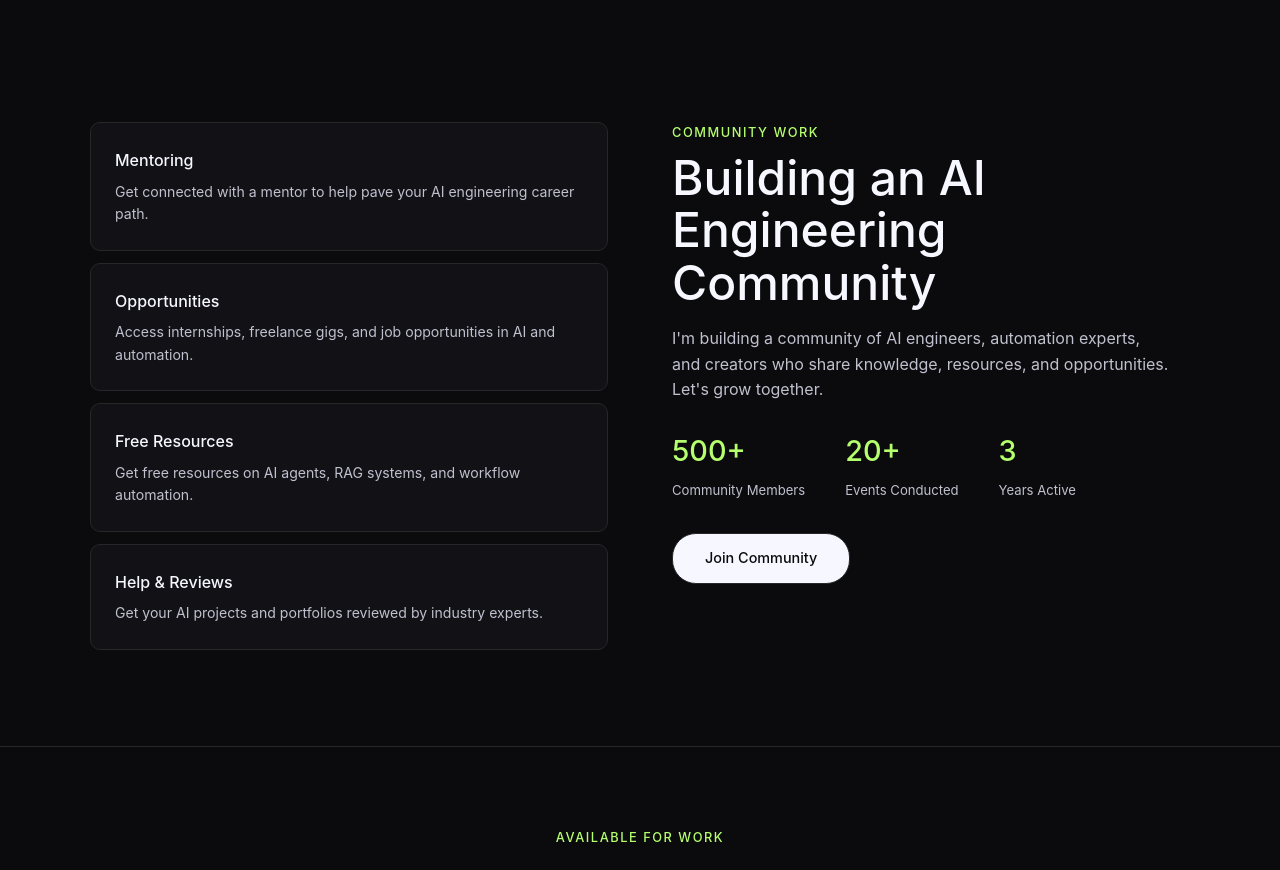
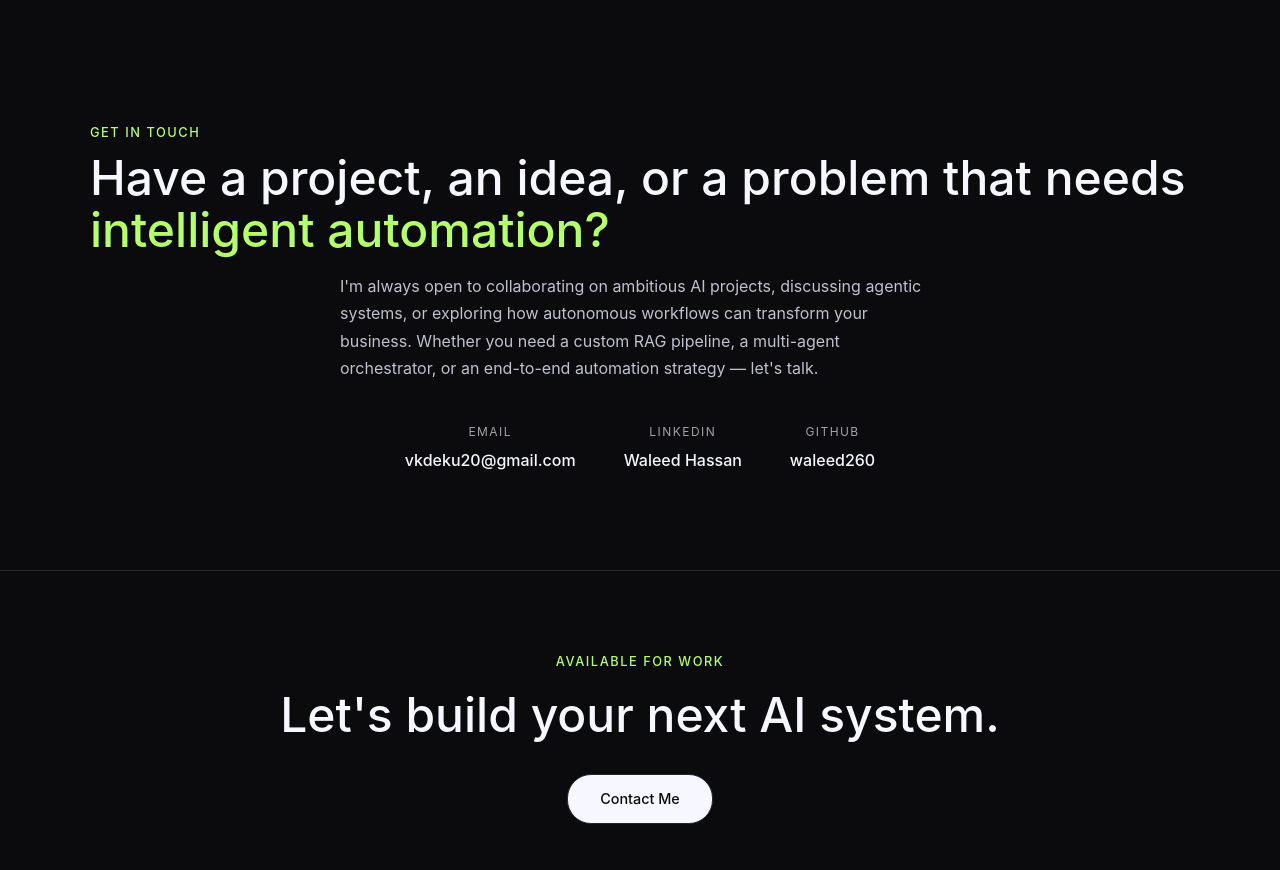
Before and after one commit to waleed260/waleed-portfolio, a React (Vite) app: page / in a window 1280 px wide. Shown: the part 1900-2770 px from the top of the page. Built offline with nearby package versions, Linux system fonts and the light colour scheme.

Commit message:
Replace community section with bold contact section + contact details

```diff
--- a/src/App.css
+++ b/src/App.css
@@ -268,6 +268,30 @@ h2 {
 .step-card p { font-size: 0.88rem; color: var(--muted); line-height: 1.6; }
 
 @media (max-width: 768px) { .process-grid { grid-template-columns: 1fr; } }
+.text-highlight { color: var(--highlight); }
+.contact-desc {
+  font-size: 1rem; color: var(--muted);
+  line-height: 1.7; max-width: 600px;
+  margin: 0 auto 2.5rem;
+}
+.contact-details {
+  display: flex; justify-content: center;
+  gap: 3rem; flex-wrap: wrap;
+}
+.contact-item { text-align: center; }
+.contact-label {
+  display: block;
+  font-size: 0.75rem; text-transform: uppercase;
+  letter-spacing: 0.12em; color: var(--muted-2);
+  margin-bottom: 0.3rem;
+}
+.contact-value {
+  font-size: 1rem; font-weight: 500;
+  color: var(--text);
+  transition: color 0.2s;
+}
+.contact-value:hover { color: var(--highlight); }
+@media (max-width: 768px) { .contact-heading { font-size: 1.6rem; } }
 
 /* ─── Community (Two Column) ─── */
 .community-layout {
--- a/src/App.jsx
+++ b/src/App.jsx
@@ -229,38 +229,35 @@ function Process() {
   )
 }
 
-const communityOffers = [
-  { title: 'Mentoring', desc: 'Get connected with a mentor to help pave your AI engineering career path.' },
-  { title: 'Opportunities', desc: 'Access internships, freelance gigs, and job opportunities in AI and automation.' },
-  { title: 'Free Resources', desc: 'Get free resources on AI agents, RAG systems, and workflow automation.' },
-  { title: 'Help & Reviews', desc: 'Get your AI projects and portfolios reviewed by industry experts.' },
-]
-
-function Community() {
+function Contact() {
   return (
-    <section id="contact" className="section">
-      <div className="sec-inner community-layout">
-        <Reveal className="community-cards">
-          {communityOffers.map((c, i) => (
-            <div key={i} className="community-card">
-              <h5>{c.title}</h5>
-              <p>{c.desc}</p>
+    <section id="contact" className="section contact-section">
+      <div className="sec-inner">
+        <Reveal>
+          <p className="sec-label shimmer-text">GET IN TOUCH</p>
+          <h2 className="contact-heading">
+            Have a project, an idea, or a problem that needs <span className="text-highlight">intelligent automation?</span>
+          </h2>
+          <p className="contact-desc">
+            I&apos;m always open to collaborating on ambitious AI projects, discussing agentic systems,
+            or exploring how autonomous workflows can transform your business. Whether you need a
+            custom RAG pipeline, a multi-agent orchestrator, or an end-to-end automation strategy —
+            let&apos;s talk.
+          </p>
+          <div className="contact-details">
+            <div className="contact-item">
+              <span className="contact-label">Email</span>
+              <a href="mailto:vkdeku20@gmail.com" className="contact-value">vkdeku20@gmail.com</a>
             </div>
-          ))}
-        </Reveal>
-        <Reveal delay={200} className="community-text">
-          <p className="sec-label shimmer-text">COMMUNITY WORK</p>
-          <h2>Building an AI Engineering Community</h2>
-          <p className="sec-desc">
-            I&apos;m building a community of AI engineers, automation experts, and creators who share
-            knowledge, resources, and opportunities. Let&apos;s grow together.
-          </p>
-          <div className="stats">
-            <div><span>500+</span><p>Community Members</p></div>
-            <div><span>20+</span><p>Events Conducted</p></div>
-            <div><span>3</span><p>Years Active</p></div>
+            <div className="contact-item">
+              <span className="contact-label">LinkedIn</span>
+              <a href="https://linkedin.com/in/waleed-hassan-20438b3a8/" target="_blank" rel="noreferrer" className="contact-value">Waleed Hassan</a>
+            </div>
+            <div className="contact-item">
+              <span className="contact-label">GitHub</span>
+              <a href="https://github.com/waleed260" target="_blank" rel="noreferrer" className="contact-value">waleed260</a>
+            </div>
           </div>
-          <a href="mailto:vkdeku20@gmail.com" className="btn">Join Community</a>
         </Reveal>
       </div>
     </section>
@@ -306,7 +303,7 @@ export default function App() {
           <Hero />
           <Experience />
           <Process />
-          <Community />
+          <Contact />
           <Footer />
         </div>
       )}
```
